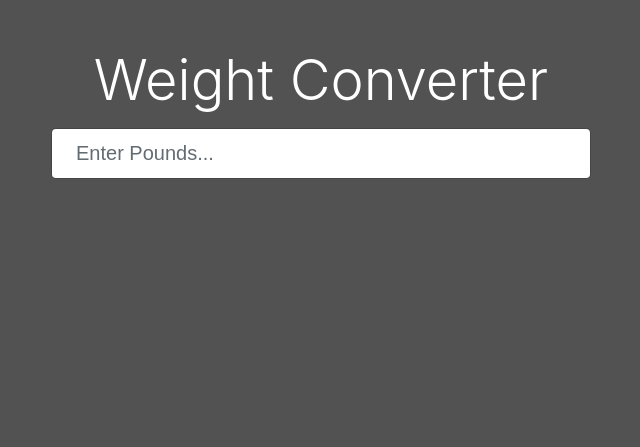
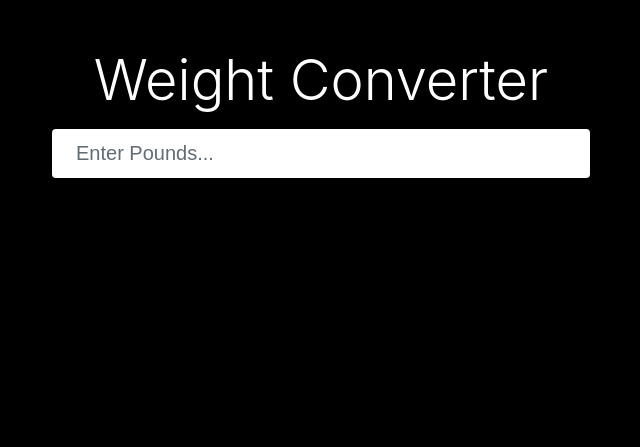
Before and after one commit to chris-stanton/APP-weight-metric-converter, a PHP site: page / in a window 1280 px wide. Shown: the top 447 px of the page, without its empty margins (319-959 px from the left). Run offline with PHP 8.4, Linux system fonts and the light colour scheme.

Commit message:
changed background color to black

```diff
--- a/public/styles/styles.css
+++ b/public/styles/styles.css
@@ -1,6 +1,6 @@
 
 body {
   margin-top: 50px;
-  background-color: #525252;
+  background-color: #000000;
   color: #ffffff;
 }
```
